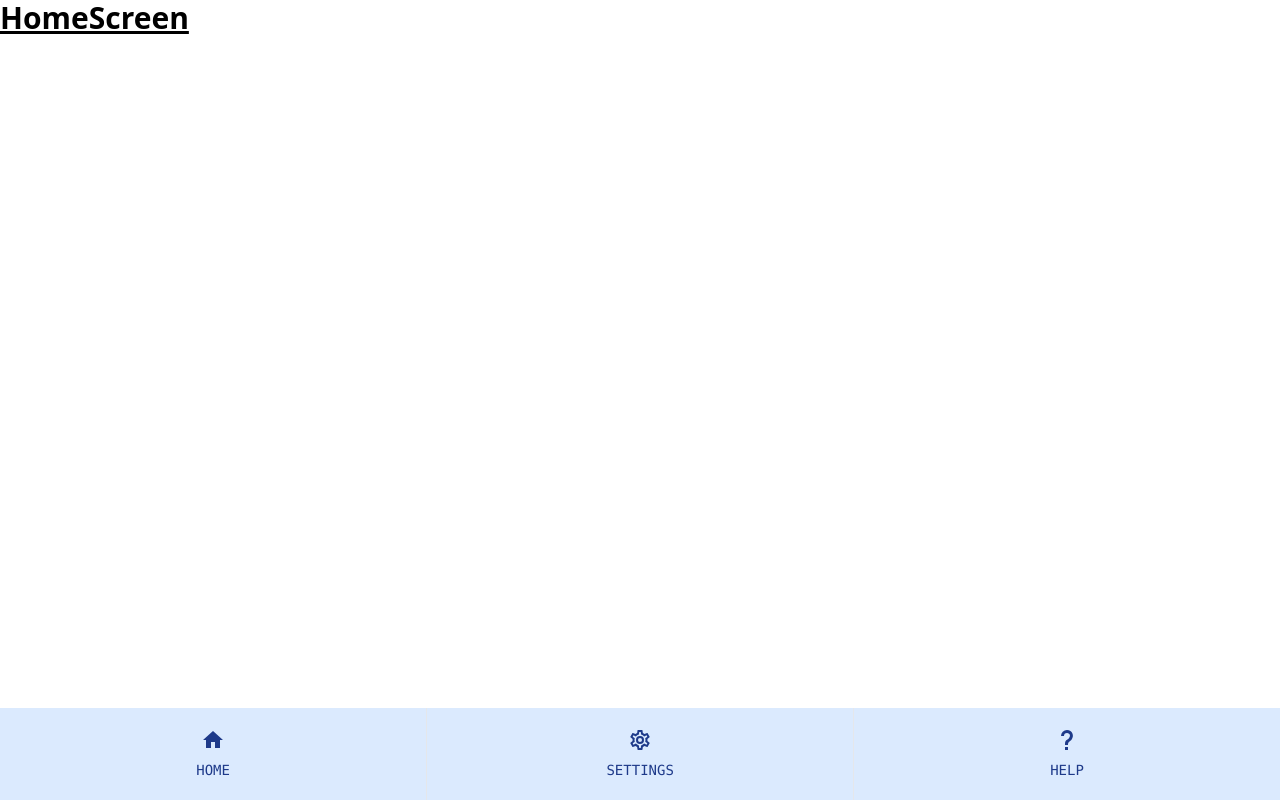
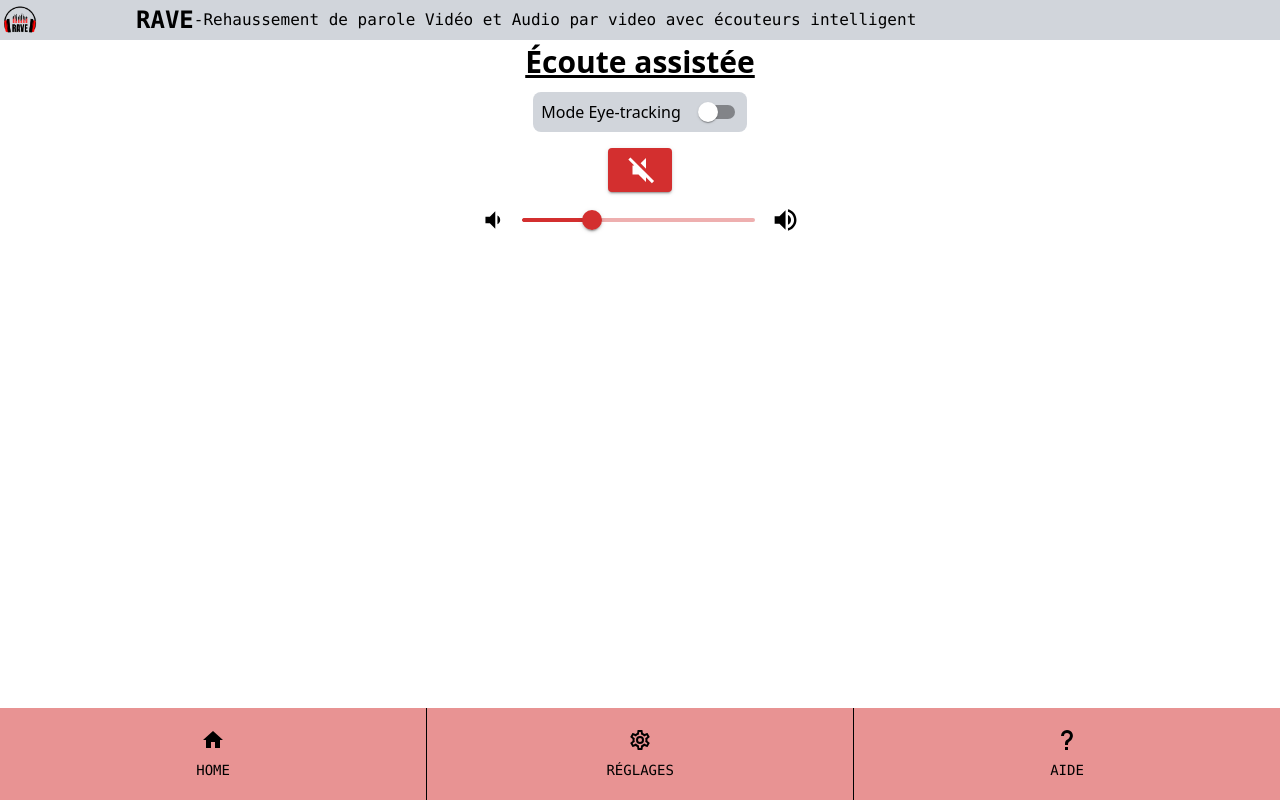
Before and after one commit to FrancisCardinal/RAVE, a React (Create React App) app in the folder rave-web/: page / in a window 1280 px wide. Built offline with nearby package versions, Linux system fonts and the light colour scheme.

Commit message:
first draft of front-end

```diff
--- a/rave-web/src/App.js
+++ b/rave-web/src/App.js
@@ -7,6 +7,7 @@ import TestRoom from './Screens/Test';
 import { Navbar } from './Components/UI';
 import { SocketProvider } from './socketContext';
 import io from 'socket.io-client';
+import MainBar from "./Components/UI/MainBar";
 
 function App() {
   const [socket, setSocket] = useState(null);
@@ -31,6 +32,7 @@ function App() {
     <>
       <SocketProvider value={socket}>
         <BrowserRouter>
+          <MainBar />
           <Routes>
             <Route path="/" element={<HomeScreen />} />
             <Route path="/settings" element={<SettingsScreen />} />
--- /dev/null
+++ b/rave-web/src/Components/UI/EyeTrackingMode.js
@@ -0,0 +1,23 @@
+import Switch from '@mui/material/Switch'
+import { useState } from 'react';
+function EyeTrackingMode() {
+    const [eye, setEyeTracking] = useState(false);
+
+    const handleChange = (event) => {
+        setEyeTracking(event.target.checked);
+        console.log(eye);
+    };
+    return(
+    <div className="flex bg-grey rounded-lg m-2 items-center w-min">
+        <div><h1 className='p-2 font-medium w-max'>Mode Eye-tracking</h1></div>
+        <div><Switch
+                className='align-middle'
+                color='error'
+                checked={eye}
+                onChange={handleChange}
+            />
+        </div>
+    </div>);
+}
+
+export default EyeTrackingMode;
--- /dev/null
+++ b/rave-web/src/Components/UI/LanguageSelection.js
@@ -0,0 +1,39 @@
+import FormControl from '@mui/material/FormControl';
+import Box from '@mui/material/Box';
+import Select from '@mui/material/Select'
+import { InputLabel, MenuItem } from '@mui/material';
+import { useState, useEffect } from 'react';
+
+
+function LanguageSelection() {
+    const [language, setLanguage] = useState('');
+
+    const handleChange = (event) => {
+        setLanguage(event.target.value);
+    };
+    useEffect(() => {
+        console.log(language);
+        return () => {
+            console.log("Destructeur:", language);
+        }
+    }, [language])
+    return (
+        <Box sx={{ minWidth:120 }}>
+            <FormControl fullWidth color='error'>
+                <InputLabel color="error" id="language-select-label">Language</InputLabel>
+                <Select
+                    labelId='language-select-label'
+                    id="language-select"
+                    value={language}
+                    label="Language"
+                    onChange={handleChange}
+                >
+                    <MenuItem value={0}>French</MenuItem>
+                    <MenuItem value={1}>English</MenuItem>
+                </Select>
+            </FormControl>
+        </Box>
+    );
+}
+
+export default LanguageSelection;
--- /dev/null
+++ b/rave-web/src/Components/UI/MainBar.js
@@ -0,0 +1,11 @@
+import RAVE from '../../Ressources/RAVE.png'
+
+function MainBar() {
+    return (<div className='flex flex-row bg-grey text-black font-mono inset-x-0 top-0 items-center'>
+        <img className='w-10 h-10' src={RAVE} alt="raves logo"/>
+        <h1 className=' left-0 pl-24 text-2xl font-bold'>RAVE</h1>
+        <p className='font-mono'>-Rehaussement de parole Vidéo et Audio par video avec écouteurs intelligent</p>
+    </div>);
+}
+
+export default MainBar;
--- /dev/null
+++ b/rave-web/src/Components/UI/MuteButton.js
@@ -0,0 +1,15 @@
+import { MuteIcon } from "../../Ressources/icons";
+import IconButton from "@mui/material/Button";
+
+function MuteButton() {
+    return(
+        <div className="flex w-min rounded-md h-min m-2 center-items justify-center">
+            <IconButton aria-label="mute" variant="contained" color="error" size="small">
+                <MuteIcon className={"w-9 h-9 mx-auto"} />
+            </IconButton>
+        </div>
+
+    );
+}
+
+export default MuteButton;
--- a/rave-web/src/Components/UI/Navbar.js
+++ b/rave-web/src/Components/UI/Navbar.js
@@ -4,27 +4,27 @@ import { HomeIcon, SettingsIcon, HelpIcon } from "../../Ressources/icons";
 export function Navbar() {
   return (
     <>
-      <nav className="fixed bottom-0 inset-x-0 bg-blue-100 flex justify-between text-sm text-blue-900 uppercase font-mono divide-x divide-black-500">
+      <nav className="fixed bottom-0 inset-x-0 bg-pale-red flex justify-between text-sm text-blue-900 uppercase font-mono divide-x divide-black-500">
         <Link
-          className="w-full block py-5 px-3 text-center hover:bg-blue-200"
+          className="w-full block py-5 px-3 text-center hover:bg-red"
           to={`/`}
         >
           <HomeIcon className={"w-6 h-6 mb-2 mx-auto"} />
           Home
         </Link>
         <Link
-          className="w-full block py-5 px-3 text-center hover:bg-blue-200"
+          className="w-full block py-5 px-3 text-center hover:bg-red"
           to={`/settings`}
         >
           <SettingsIcon className={"w-6 h-6 mb-2 mx-auto"} />
-          Settings
+          Réglages
         </Link>
         <Link
-          className="w-full block py-5 px-3 text-center hover:bg-blue-200"
+          className="w-full block py-5 px-3 text-center hover:bg-red"
           to={`/help`}
         >
           <HelpIcon className={"w-6 h-6 mb-2 mx-auto"} />
-          Help
+          Aide
         </Link>
       </nav>
     </>
--- /dev/null
+++ b/rave-web/src/Components/UI/VolumeSlider.js
@@ -0,0 +1,23 @@
+import Stack from '@mui/material/Stack';
+import { VolumeDown, VolumeUp } from '../../Ressources/icons';
+import Slider from '@mui/material/Slider';
+import { useState } from 'react';
+
+function VolumeSlider() {
+    const [value, setValue] = useState(30);
+
+    const handleChange = (event, newValue) => {
+        setValue(newValue);
+        console.log(value);
+    };
+
+    return(<div className='w-80'>
+        <Stack spacing={2} direction="row" sx={{ mb: 1 }} alignItems="center">
+            <VolumeDown className={"w-9 h-9"}/>
+            <Slider aria-label="Volume" value={value} onChange={handleChange} size='medium' color='error'/>
+            <VolumeUp className={"w-10 h-10"} />
+        </Stack>
+    </div>);
+}
+
+export default VolumeSlider;
--- a/rave-web/src/Ressources/icons.js
+++ b/rave-web/src/Ressources/icons.js
@@ -42,3 +42,33 @@ export function HelpIcon({ className }) {
     </svg>
   );
 }
+
+export function MuteIcon({ className }) {
+  return (
+    <svg className={className} viewBox="0 0 24 24">
+      <path
+        fill="currentColor"
+        d="M5.64,3.64L21.36,19.36L19.95,20.78L16,16.83V20L11,15H7V9H8.17L4.22,5.05L5.64,3.64M16,4V11.17L12.41,7.58L16,4Z" />
+    </svg>
+  );
+}
+
+export function VolumeDown({ className }) {
+  return (
+    <svg className={className} viewBox="0 0 24 24">
+      <path
+        fill="currentColor"
+        d="M5,9V15H9L14,20V4L9,9M18.5,12C18.5,10.23 17.5,8.71 16,7.97V16C17.5,15.29 18.5,13.76 18.5,12Z" />
+    </svg>
+  );
+}
+
+export function VolumeUp({ className }) {
+  return (
+    <svg className={className} viewBox="0 0 24 24">
+      <path
+        fill="currentColor"
+        d="M14,3.23V5.29C16.89,6.15 19,8.83 19,12C19,15.17 16.89,17.84 14,18.7V20.77C18,19.86 21,16.28 21,12C21,7.72 18,4.14 14,3.23M16.5,12C16.5,10.23 15.5,8.71 14,7.97V16C15.5,15.29 16.5,13.76 16.5,12M3,9V15H7L12,20V4L7,9H3Z" />
+    </svg>
+  );
+}
--- a/rave-web/src/Screens/Help/Help.js
+++ b/rave-web/src/Screens/Help/Help.js
@@ -1,8 +1,21 @@
+import LanguageSelection from "../../Components/UI/LanguageSelection";
+
 function HelpScreen() {
   return (
-    <>
+    <div className="flex flex-col items-center">
       <h1 className="text-3xl font-bold underline">HelpScreen</h1>
-    </>
+
+      <div className="flex flex-col w-3/4 bg-grey p-6 m-4 rounded-xl shadow-md">
+        <h2 className="text-2xl pb-2">Instructions</h2>
+        <ol className="pl-5 space-y-3 list-decimal marker:font-bold text-justify">
+          <li className="hover:font-bold">Mettre les lunettes et le casque d'écoute.</li>
+          <li className="hover:font-bold">Verifier la connexion avec l'appareil.</li>
+          <li className="hover:font-bold">À partir de la page Home, sélectionner la
+          personne que vous désirez écouter en appuyant sur leur visage dans la zone de visages détectés.</li>
+        </ol>
+      </div>
+      <div className="bg-grey"><LanguageSelection /></div>
+    </div>
   );
 }
 
--- a/rave-web/src/Screens/Home/Home.js
+++ b/rave-web/src/Screens/Home/Home.js
@@ -1,8 +1,17 @@
+import EyeTrackingMode from "../../Components/UI/EyeTrackingMode";
+import MuteButton from "../../Components/UI/MuteButton";
+import VolumeSlider from "../../Components/UI/VolumeSlider";
+
 function HomeScreen() {
   return (
-    <>
-      <h1 className="text-3xl font-bold underline">HomeScreen</h1>
-    </>
+    <div className=" flex flex-col max-h-full items-center">
+      <div className="p-1"><h1 className="text-3xl font-bold underline text-center">Écoute assistée</h1></div>
+      <div className="flex flex-col relative w-min items-center bottom-0">
+        <EyeTrackingMode />
+        <MuteButton />
+        <VolumeSlider />
+      </div>
+    </div>
   );
 }
 
--- a/rave-web/src/Screens/Settings/Settings.js
+++ b/rave-web/src/Screens/Settings/Settings.js
@@ -1,7 +1,7 @@
 function SettingsScreen() {
   return (
     <>
-      <h1 className="text-3xl font-bold underline">SettingsScreen</h1>
+      <h1 className="text-3xl font-bold underline">Réglages</h1>
     </>
   );
 }
--- a/rave-web/tailwind.config.js
+++ b/rave-web/tailwind.config.js
@@ -1,6 +1,11 @@
 module.exports = {
   content: ["./src/**/*.{js,jsx,ts,tsx}"],
   theme: {
+    colors: {
+      'red': '#D32F2F',
+      'pale-red': '#E89393',
+      'grey': '#D1D5DB'
+    },
     screens: {
       sm: '480px',
       md: '768px',
```
Also changed, not shown: rave-web/src/Ressources/RAVE.png (added).
